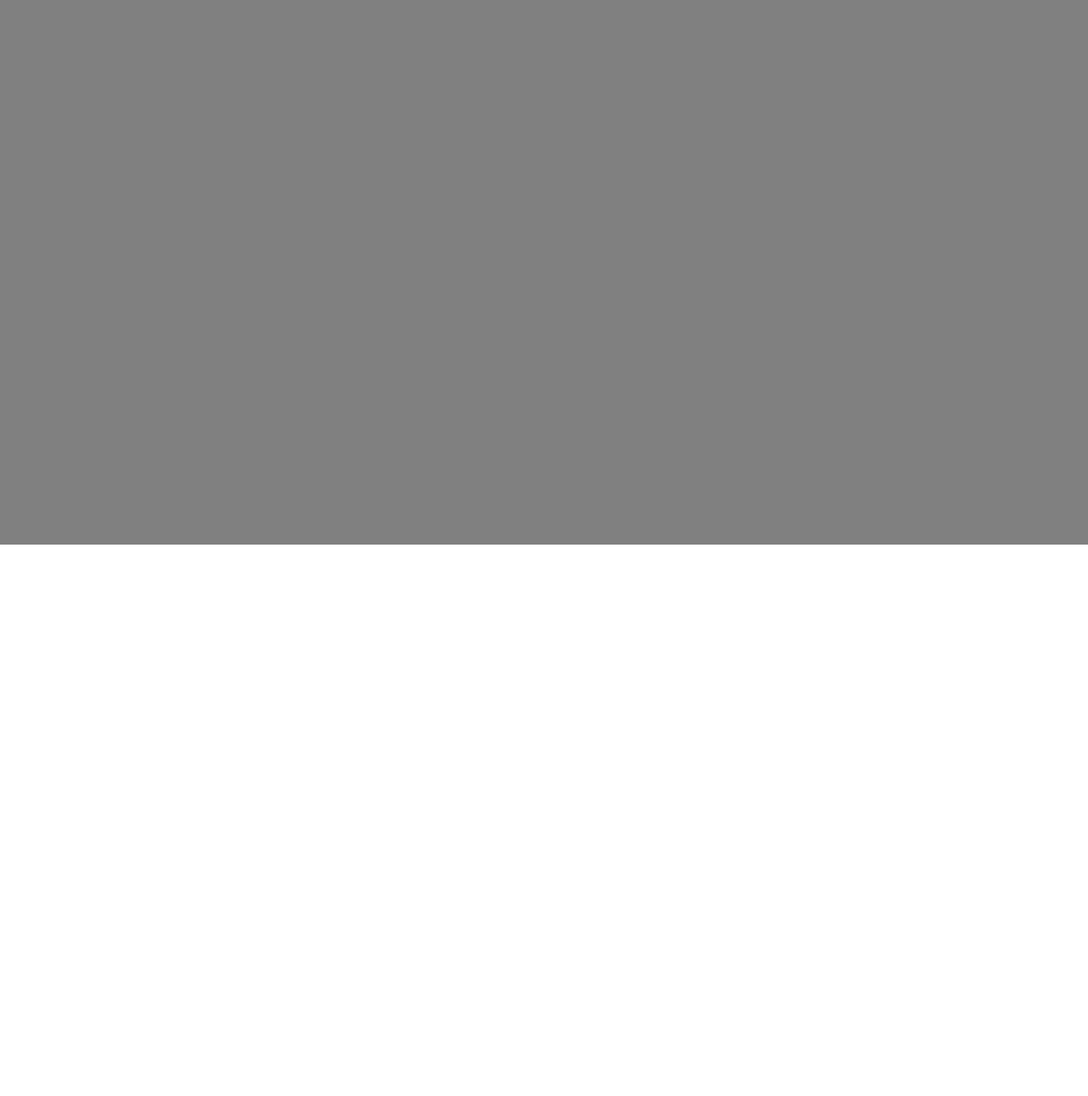
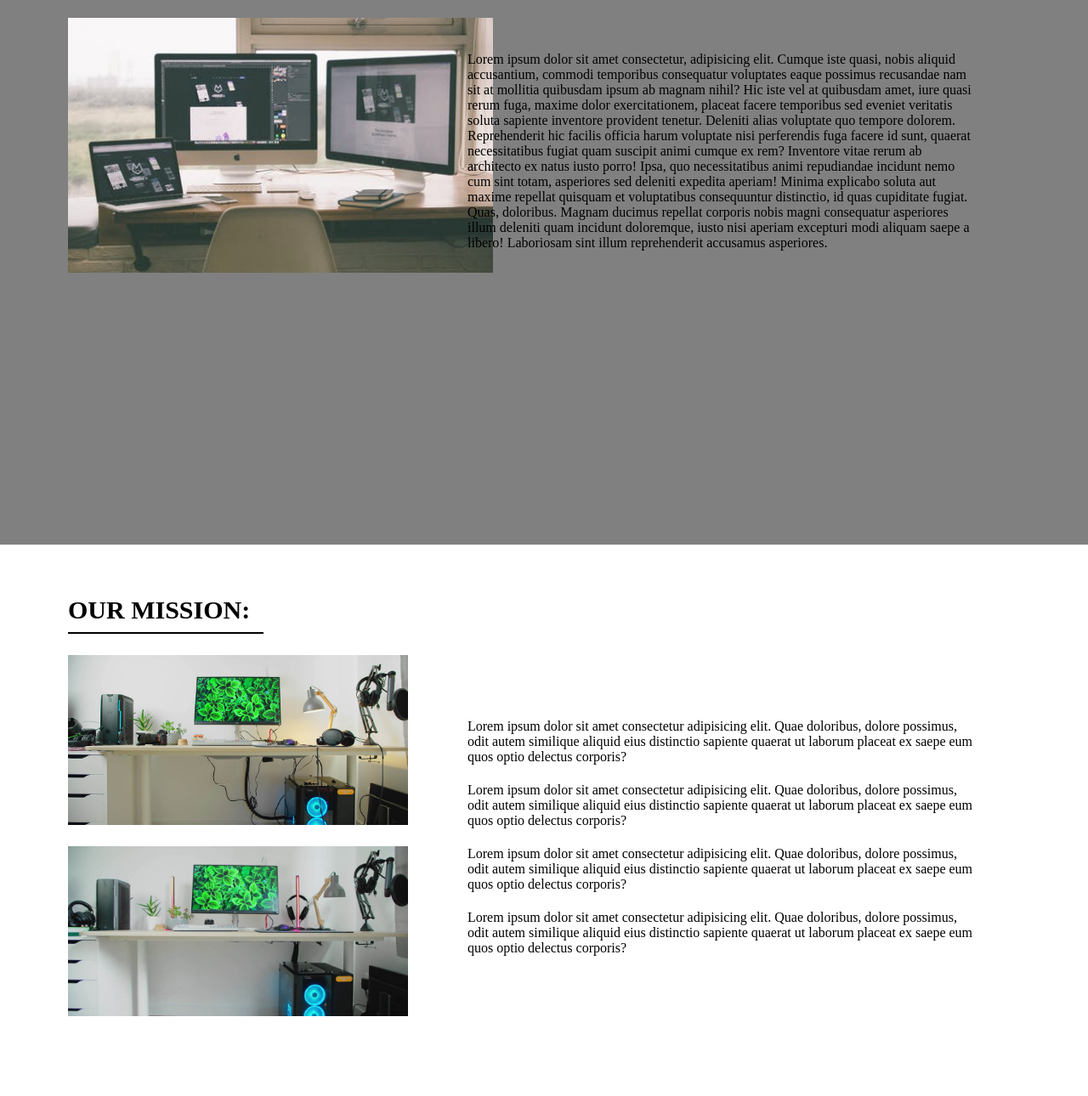
Before and after one commit to aibreich/first-project, a plain HTML site: page index.html in a window 1280 px wide. Shown: the part 159-1449 px from the top of the page at 85% size. Drawn offline with Linux system fonts and the light colour scheme.

Commit message:
Worked 1hr on it

```diff
--- a/index.html
+++ b/index.html
@@ -15,9 +15,42 @@
         <a href="contact.html">contact</a>
     </nav>
     <section>
-        <p></p>
+        <div class="home">
+           <h1>Desk Genies:</h1>
+        <div class="image image--1 image--centered image__size-1"></div>
+
+        <p class="para para__loca-1">
+            Lorem ipsum dolor sit amet consectetur, adipisicing elit. Cumque iste quasi, nobis aliquid accusantium, commodi temporibus consequatur voluptates eaque possimus recusandae nam sit at mollitia quibusdam ipsum ab magnam nihil?
+            Hic iste vel at quibusdam amet, iure quasi rerum fuga, maxime dolor exercitationem, placeat facere temporibus sed eveniet veritatis soluta sapiente inventore provident tenetur. Deleniti alias voluptate quo tempore dolorem.
+            Reprehenderit hic facilis officia harum voluptate nisi perferendis fuga facere id sunt, quaerat necessitatibus fugiat quam suscipit animi cumque ex rem? Inventore vitae rerum ab architecto ex natus iusto porro!
+            Ipsa, quo necessitatibus animi repudiandae incidunt nemo cum sint totam, asperiores sed deleniti expedita aperiam! Minima explicabo soluta aut maxime repellat quisquam et voluptatibus consequuntur distinctio, id quas cupiditate fugiat.
+            Quas, doloribus. Magnam ducimus repellat corporis nobis magni consequatur asperiores illum deleniti quam incidunt doloremque, iusto nisi aperiam excepturi modi aliquam saepe a libero! Laboriosam sint illum reprehenderit accusamus asperiores.
+        </p>
+        </div>
+
     </section>
-    <section></section>
+    <section>
+        <div class="home">
+            <h1>Our Mission:</h1>
+            <div class="image image--2 image--centered image__size-2"></div>
+            <p class="para-2 para__loca-2">
+              Lorem ipsum dolor sit amet consectetur adipisicing elit. Quae doloribus, dolore possimus, odit autem similique aliquid eius distinctio sapiente quaerat ut laborum placeat ex saepe eum quos optio delectus corporis?
+            </p>
+            <p class="para-2 para__loca-2">
+                Lorem ipsum dolor sit amet consectetur adipisicing elit. Quae doloribus, dolore possimus, odit autem similique aliquid eius distinctio sapiente quaerat ut laborum placeat ex saepe eum quos optio delectus corporis?
+              </p>
+              <p class="para-2 para__loca-2">
+                Lorem ipsum dolor sit amet consectetur adipisicing elit. Quae doloribus, dolore possimus, odit autem similique aliquid eius distinctio sapiente quaerat ut laborum placeat ex saepe eum quos optio delectus corporis?
+              </p>
+              <p class="para-2 para__loca-2">
+                Lorem ipsum dolor sit amet consectetur adipisicing elit. Quae doloribus, dolore possimus, odit autem similique aliquid eius distinctio sapiente quaerat ut laborum placeat ex saepe eum quos optio delectus corporis?
+              </p>
+            <div class="image image--3 image--low image__size-2"></div>
+
+
+
+        </div>
+    </section>
     <footer>
         &copy; 2021 Aiden Eichenour
     </footer>
--- /dev/null
+++ b/scss/home.scss
@@ -0,0 +1,84 @@
+// this is making the main container to hold the objects within the section
+
+.home {
+  height: 500px;
+  width: 100%;
+  //   display: flex;
+  // background-color: yellow;
+  margin-top: 100px;
+
+  // My header with locking the position to keep it fixed in place while also transforming the size and stylization
+
+  h1 {
+    position: absolute;
+    margin-top: -70px;
+    margin-left: 50px;
+    height: 45px;
+    width: 230px;
+    font-size: 30px;
+    border-bottom: black solid 2px;
+    text-transform: uppercase;
+  }
+  // This is my initial block to modify multiple images within this set of code
+
+  .image {
+  }
+  // This is my Modifier for the seperate images
+
+  .image--1 {
+    background-image: url(../images/img_1.jpeg);
+    background-position: center;
+    background-repeat: no-repeat;
+    background-size: cover;
+  }
+
+  .image--2 {
+    background-image: url(../images/cbl-dirty.jpeg);
+    background-position: center;
+    background-repeat: no-repeat;
+    background-size: cover;
+  }
+
+  .image--3 {
+    background-image: url(../images/cbl-clean.jpeg);
+    background-position: center;
+    background-repeat: no-repeat;
+    background-size: cover;
+  }
+  // This is the modifier for placing the photo in the webpage
+
+  .image--centered {
+    margin: 50px auto auto 50px;
+  }
+  .image--low {
+    margin: -275px auto auto 50px;
+  }
+
+  // this is my element that is dependent upon the block
+  .image__size-1 {
+    max-width: 500px;
+    height: 300px;
+  }
+  .image__size-2 {
+    max-width: 400px;
+    height: 200px;
+  }
+  // Simple paragraph class within the section to use to place the text
+
+  .para {
+    width: 600px;
+    height: 400px;
+  }
+
+  .para-2 {
+    width: 600px;
+    height: 200px;
+  }
+
+  .para__loca-1 {
+    margin: -260px 100px auto auto;
+  }
+  .para__loca-2 {
+    margin: -125px 100px auto auto;
+  }
+}
--- a/scss/styles.scss
+++ b/scss/styles.scss
@@ -1,3 +1,4 @@
 @import "structure.scss";
 @import "nav.scss";
 @import "footer.scss";
+@import "home.scss";
```
Also changed, not shown: css/styles.css, images/cbl-clean.jpeg (added), images/cbl-dirty.jpeg (added), images/img_1.jpeg (added).
